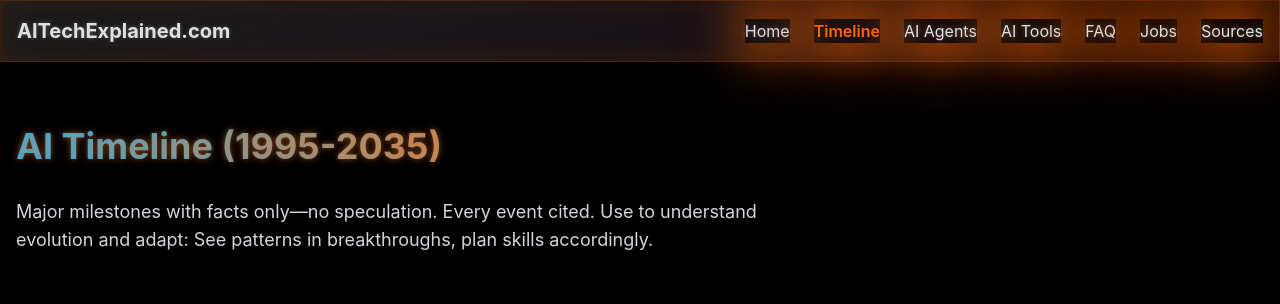
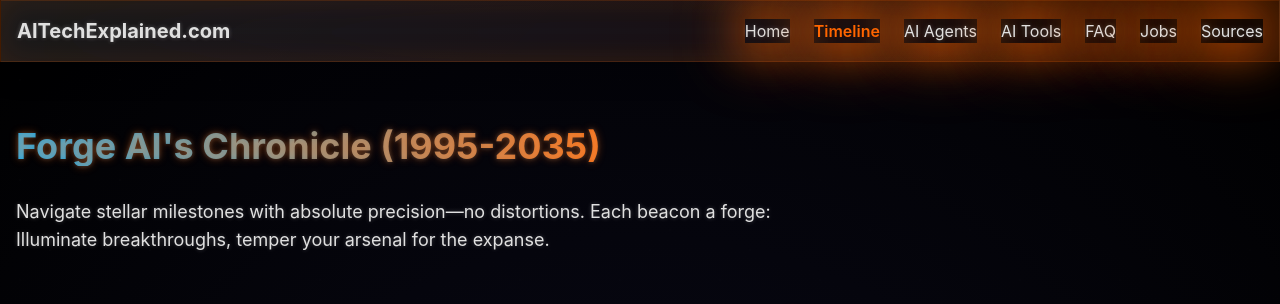
Before and after one commit to Whitehawks6/AITechAttempt2, a Next.js app: page /timeline in a window 1280 px wide. Shown: the top 304 px of the page. Built offline with nearby package versions, Linux system fonts and the light colour scheme.

Commit message:
Update page.tsx

```diff
--- a/app/timeline/page.tsx
+++ b/app/timeline/page.tsx
@@ -2,11 +2,11 @@
 
 export default function Timeline() {
   return (
-    <div className="min-h-screen bg-spaceBlack text-crispWhite">
+    <div className="min-h-screen">
       <section className="container mx-auto px-4 py-16">
-        <h1 className="text-4xl font-bold mb-8 text-electricBlue">AI Timeline (1995-2035)</h1>
-        <p className="text-lg mb-12 text-grayText max-w-3xl">
-          Major milestones with facts only—no speculation. Every event cited. Use to understand evolution and adapt: See patterns in breakthroughs, plan skills accordingly.
+        <h1 className="text-4xl font-bold mb-8">Forge AI's Chronicle (1995-2035)</h1>
+        <p className="text-lg mb-12 text-silverWhite max-w-3xl text-shadow">
+          Navigate stellar milestones with absolute precision—no distortions. Each beacon a forge: Illuminate breakthroughs, temper your arsenal for the expanse.
         </p>
         <TimelineEmbed />
       </section>
```
